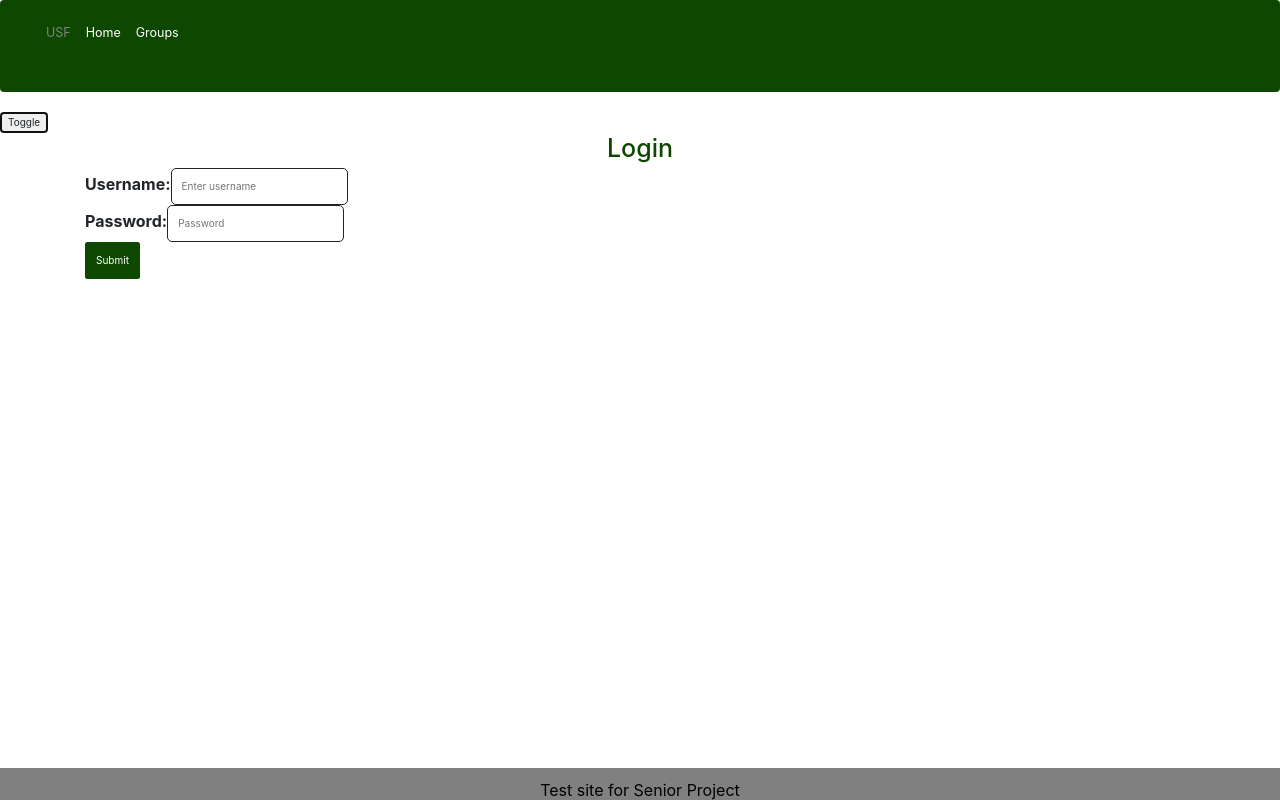
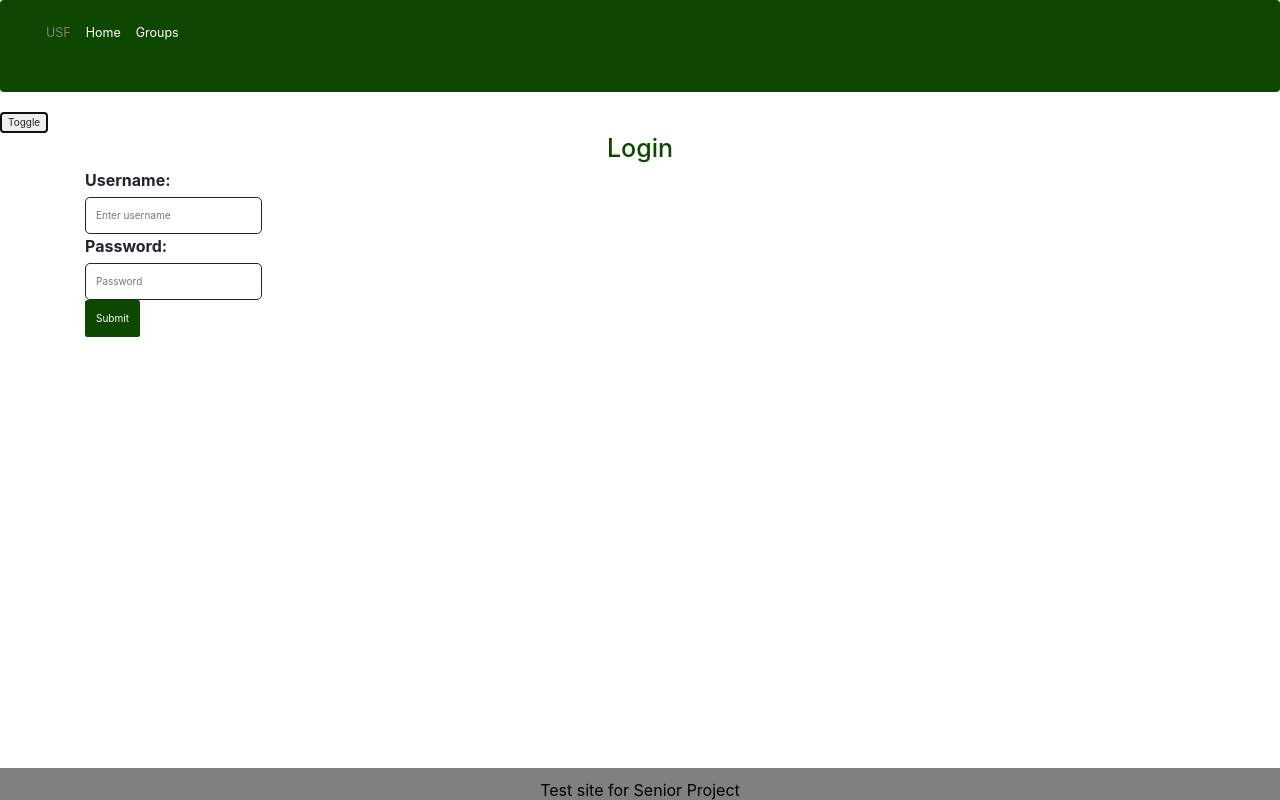
Before and after one commit to Dcalligy/aws-test-project, a React (Create React App) app: page / in a window 1280 px wide. Both pictures are taken after a click on the button "Toggle". Built offline with nearby package versions, Linux system fonts and the light colour scheme; what aws-amplify would draw is missing.

Commit message:
Update App.css

```diff
--- a/src/App.css
+++ b/src/App.css
@@ -131,3 +131,18 @@ input.error{
   margin-bottom: 10px;
   width: 100%;
 }
+
+
+.form-check-label{
+  padding-left: 2em;
+}
+
+#username{
+  display: grid;
+   grid-column: 1 / 3;
+}
+
+#password{
+    display: grid;
+   grid-column: 1 / 3;
+}
```
